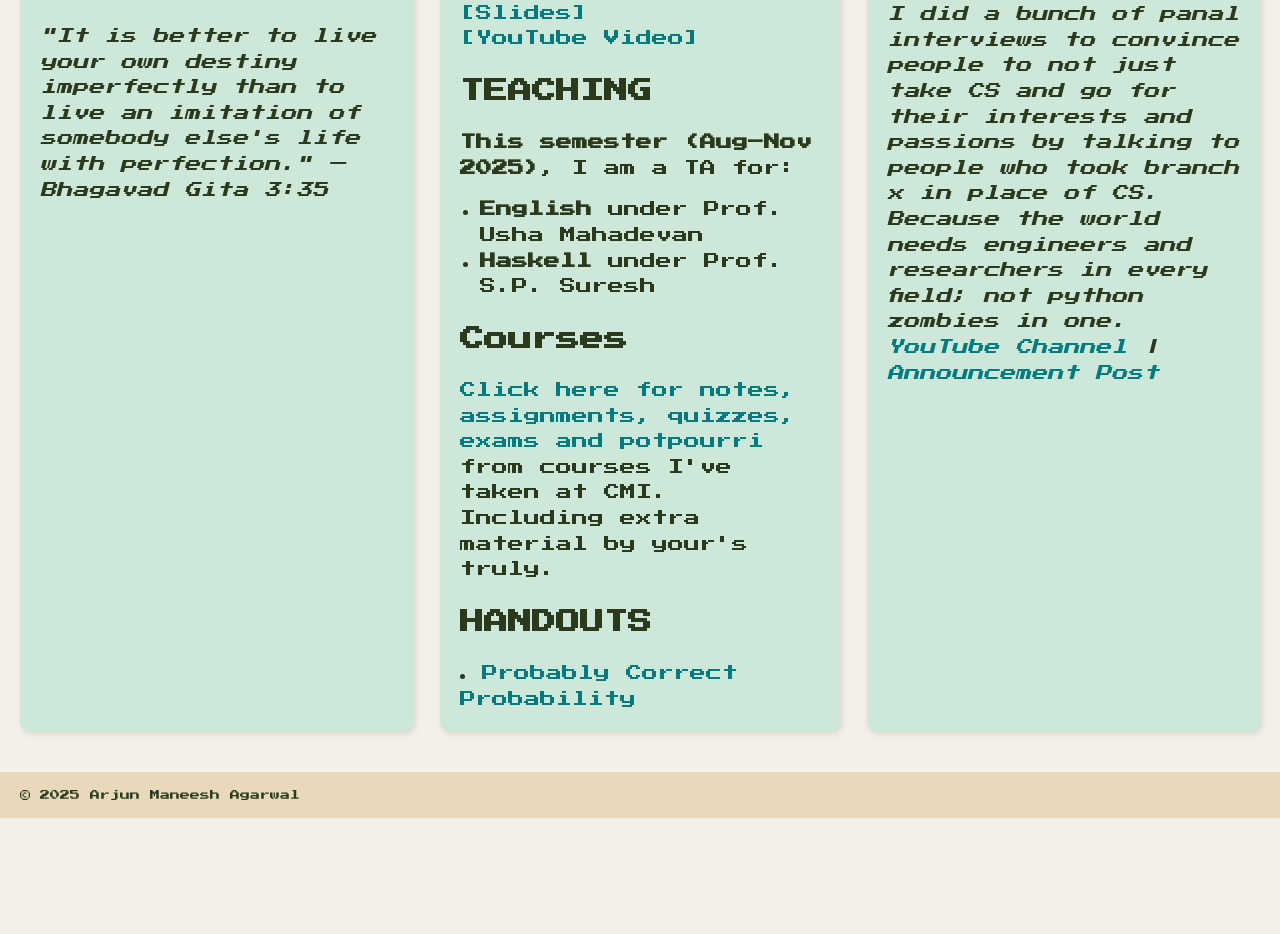
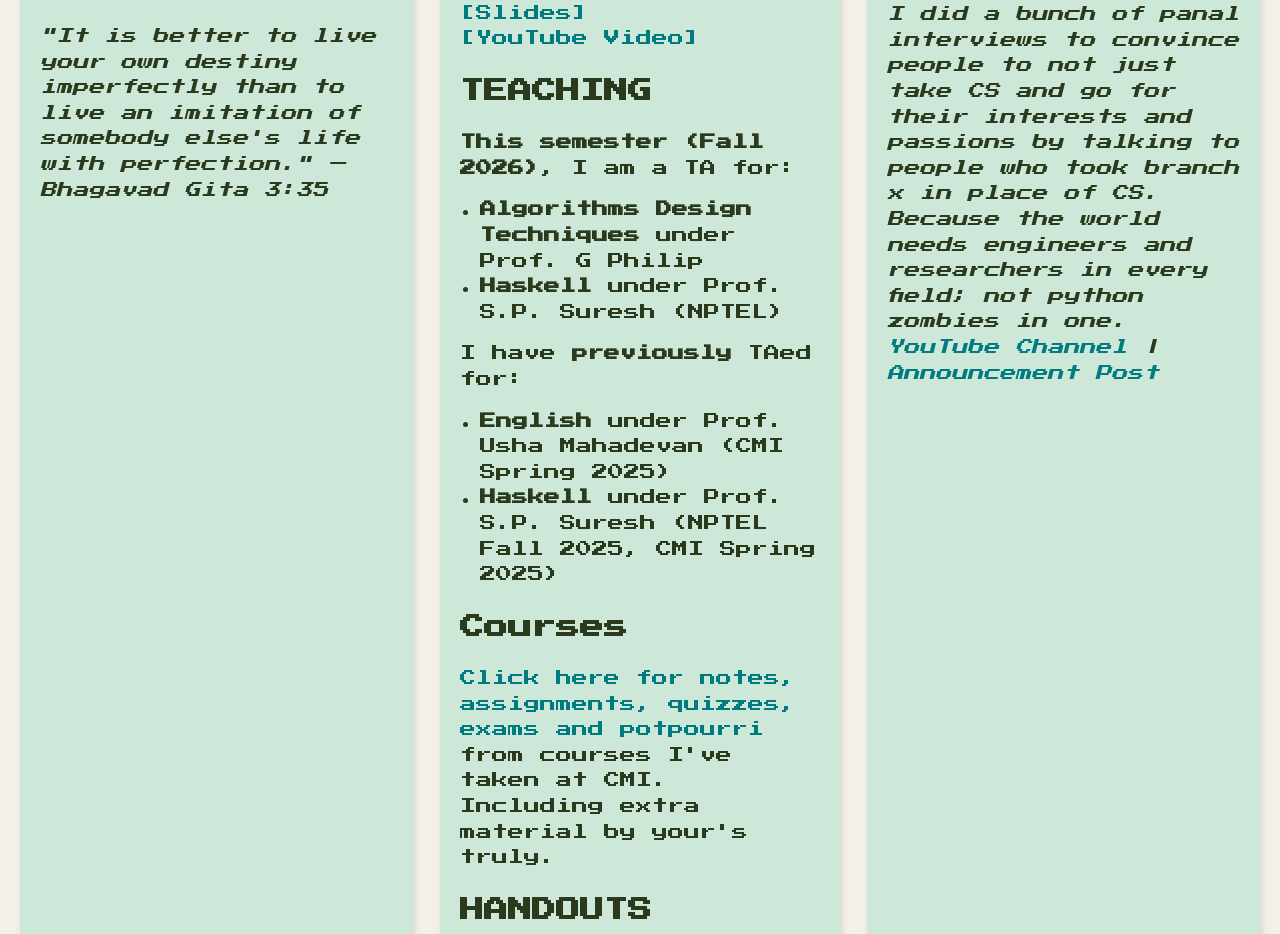
Before and after one commit to TheArjunAgarwal/thearjunagarwal.github.io, a plain HTML site: page index.html in a window 1280 px wide. Shown: the part 1062-1996 px from the top of the page. Before the commit the page ends 1880 px from the top, so only its background shows below. Drawn offline with Linux system fonts and the light colour scheme.

Commit message:
small changes

```diff
--- a/index.html
+++ b/index.html
@@ -36,7 +36,7 @@
       <h2>Academic Yapping (aka seminars/talks)</h2>
       <p><strong>CMI Student Seminar, Oct 10, 2025</strong><br />
         <em>Manipulation, Control, Bribery and Barriers : Why rigging an election is too hard?</em><br />
-        <a href="assets/slides/Manipulation-Control-Bribery-Barriers.pdf.pdf" target="_blank">[Slides]</a><br />
+        <a href="assets/slides/Manipulation-Control-Bribery-Barriers.pdf" target="_blank">[Slides]</a><br />
         <a href="assets/slides/Manipulation-Control-Bribery-Barriers-Formal.pdf" target="_blank">[Slides, Formalized]</a><br />
       </p>
 
@@ -52,10 +52,16 @@
       </p>
 
       <h2>TEACHING</h2>
-      <p><strong>This semester (Aug–Nov 2025)</strong>, I am a TA for:
+      <p><strong>This semester (Fall 2026)</strong>, I am a TA for:
       <ul>
-        <li><strong>English</strong> under Prof. Usha Mahadevan</li>
-        <li><strong>Haskell</strong> under Prof. S.P. Suresh</li>
+        <li><strong>Algorithms Design Techniques</strong> under Prof. G Philip</li>
+        <li><strong>Haskell</strong> under Prof. S.P. Suresh (NPTEL)</li>
+      </ul>
+      </p>
+      <p>I have <strong>previously</strong> TAed for:
+      <ul>
+        <li><strong>English</strong> under Prof. Usha Mahadevan (CMI Spring 2025)</li>
+        <li><strong>Haskell</strong> under Prof. S.P. Suresh (NPTEL Fall 2025, CMI Spring 2025)</li>
       </ul>
       </p>
       <h2>Courses</h2>
```
